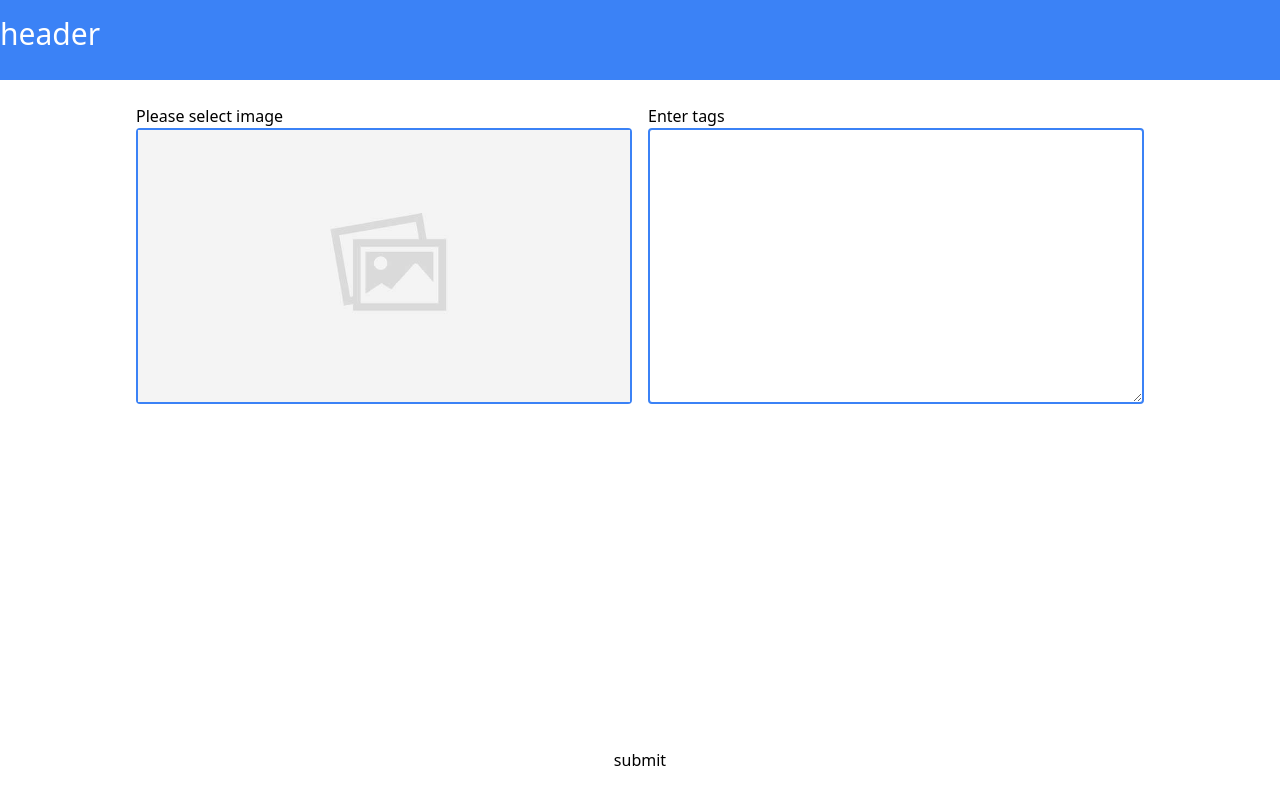
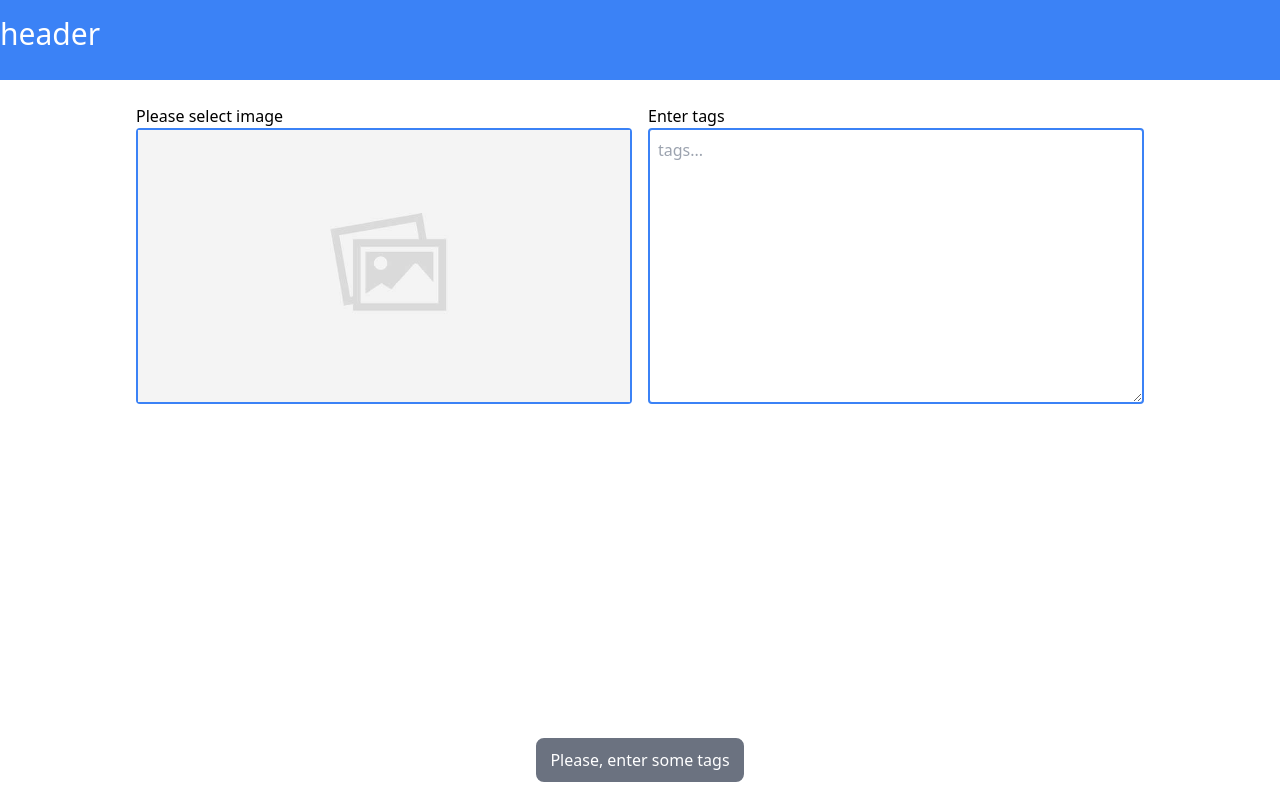
Before and after one commit to MaxUser99/internship, a React (Create React App) app: page / in a window 1280 px wide. Built offline with nearby package versions, Linux system fonts and the light colour scheme.

Commit message:
create submit button

```diff
--- a/src/components/App/App.js
+++ b/src/components/App/App.js
@@ -12,7 +12,7 @@ function App() {
         <ImageBlock className="flex flex-col w-full m-2" />
         <TextBlock className="flex flex-col w-full m-2"/>
       </div>
-      <SubmitButton className="" />
+      <SubmitButton />
     </div>
   );
 }
--- /dev/null
+++ b/src/components/SubmitButton/GuestButton.js
@@ -0,0 +1,29 @@
+import { useMemo } from 'react';
+import { observer } from "mobx-react-lite";
+import { BUTTON_STATE, classes } from './constants';
+import appStore from '../../store/appStore';
+
+const stateToText = {
+  [BUTTON_STATE.OK]: 'Submit',
+  [BUTTON_STATE.DISABLED]: 'Please, enter some tags'
+};
+
+const GuestButton = () => {
+  const { text } = appStore;
+
+  const state = useMemo(() => {
+    if (text.length) return BUTTON_STATE.OK;
+    return BUTTON_STATE.DISABLED;
+  }, [text]);
+
+  const className = classes[state];
+  const disabled = state === BUTTON_STATE.INVALID || state === BUTTON_STATE.DISABLED;
+
+  return (
+    <button className={className} disabled={disabled}>
+      { stateToText[state] }
+    </button>
+  );
+}
+
+export default observer(GuestButton);
--- a/src/components/SubmitButton/SubmitButton.js
+++ b/src/components/SubmitButton/SubmitButton.js
@@ -1,8 +1,23 @@
 import { observer } from 'mobx-react-lite';
+import appStore from '../../store/appStore';
+import { USER_STATUS } from '../../store/userStore';
+import GuestButton from './GuestButton';
+import SubscriberButton from './SubscriberButton';
+import UserButton from './UserButton';
 
-const SubmitButton = ({ className }) => {
+const SubmitButton = () => {
+  const { requiredStatus } = appStore;
+
+  console.log({ requiredStatus })
+  let button = null;
+  if (requiredStatus === USER_STATUS.GUEST) button = <GuestButton />;
+  if (requiredStatus === USER_STATUS.USER) button = <UserButton />;
+  if (requiredStatus === USER_STATUS.SUBSCRIBER) button = <SubscriberButton />;
+
   return (
-    <button className={`${className}`}>submit</button>
+    <div className="flex justify-center items-center">
+      { button}
+    </div>
   );
 };
 
--- /dev/null
+++ b/src/components/SubmitButton/SubscriberButton.js
@@ -0,0 +1,34 @@
+import { useMemo } from 'react';
+import { observer } from "mobx-react-lite";
+import { BUTTON_STATE, classes } from './constants';
+import appStore from '../../store/appStore';
+import userStore, { USER_STATUS } from '../../store/userStore';
+
+const stateToText = {
+  [BUTTON_STATE.OK]: 'Submit',
+  [BUTTON_STATE.DISABLED]: 'Please, entere some tags',
+  [BUTTON_STATE.INVALID]: 'Please Sign in, and pay'
+};
+
+const GuestButton = () => {
+  const { text } = appStore;
+  const { userStatus } = userStore;
+
+  const state = useMemo(() => {
+    if (!text.length) return BUTTON_STATE.DISABLED;
+    if (userStatus === USER_STATUS.GUEST) return BUTTON_STATE.INVALID;
+    if (userStatus === USER_STATUS.USER) return BUTTON_STATE.INVALID;
+    return BUTTON_STATE.OK;
+  }, [text]);
+
+  const className = classes[state];
+  const disabled = state === BUTTON_STATE.INVALID || state === BUTTON_STATE.DISABLED;
+
+  return (
+    <button className={className} disabled={disabled}>
+      { stateToText[state] }
+    </button>
+  );
+}
+
+export default observer(GuestButton);
--- /dev/null
+++ b/src/components/SubmitButton/UserButton.js
@@ -0,0 +1,33 @@
+import { useMemo } from 'react';
+import { observer } from "mobx-react-lite";
+import { BUTTON_STATE, classes } from './constants';
+import appStore from '../../store/appStore';
+import userStore, { USER_STATUS } from '../../store/userStore';
+
+const stateToText = {
+  [BUTTON_STATE.OK]: 'Submit',
+  [BUTTON_STATE.DISABLED]: 'Please, entere some tags',
+  [BUTTON_STATE.INVALID]: 'Please Sign in'
+};
+
+const GuestButton = () => {
+  const { text } = appStore;
+  const { userStatus } = userStore;
+
+  const state = useMemo(() => {
+    if (!text.length) return BUTTON_STATE.DISABLED;
+    if (userStatus === USER_STATUS.GUEST) return BUTTON_STATE.INVALID;
+    return BUTTON_STATE.OK;
+  }, [text]);
+
+  const className = classes[state];
+  const disabled = state === BUTTON_STATE.INVALID || state === BUTTON_STATE.DISABLED;
+
+  return (
+    <button className={className} disabled={disabled}>
+      { stateToText[state] }
+    </button>
+  );
+}
+
+export default observer(GuestButton);
--- /dev/null
+++ b/src/components/SubmitButton/constants.js
@@ -0,0 +1,11 @@
+export const BUTTON_STATE = {
+  OK: 'OK',
+  DISABLED: 'DISABLED',
+  INVALID: 'INVALID',
+}
+
+export const classes = {
+  [BUTTON_STATE.OK]: 'submit-btn',
+  [BUTTON_STATE.DISABLED]: 'submit-btn-disabled',
+  [BUTTON_STATE.INVALID]: 'submit-btn-invalid',
+}
--- a/src/components/TextBlock/TextBlock.js
+++ b/src/components/TextBlock/TextBlock.js
@@ -2,16 +2,21 @@ import { observer } from 'mobx-react-lite';
 import appStore from '../../store/appStore';
 
 const TextBlock = ({ className }) => {
-  const { imageHeight } = appStore;
+  const { imageHeight, setText } = appStore;
 
-  console.log({ imageHeight })
+  const changeHandler = ({ target: { value }}) => setText(value);
 
   return (
     <div className={className}>
       Enter tags
       {
         !!imageHeight &&
-        <textarea style={{ minHeight: imageHeight}} className="p-2 focus:border-blue-700 outline-none border-2 border-blue-500 rounded w-full" />
+        <textarea
+          onChange={changeHandler}
+          style={{ minHeight: imageHeight}}
+          placeholder='tags...'
+          className="p-2 focus:border-blue-700 outline-none border-2 border-blue-500 rounded w-full"
+        />
       }
     </div>
   );
--- a/src/index.css
+++ b/src/index.css
@@ -6,4 +6,14 @@
   .icon-btn {
     min-width: 44px;
   }
+
+  .submit-btn {
+    @apply border-2 border-blue-500 py-2 px-3 rounded-lg text-blue-500 hover:text-white bg-white hover:bg-blue-500 transition;
+  }
+  .submit-btn-disabled {
+    @apply border-2 border-gray-500 py-2 px-3 rounded-lg text-white bg-gray-500 transition;
+  }
+  .submit-btn-invalid {
+    @apply border-2 border-yellow-600 py-2 px-3 rounded-lg text-yellow-600 hover:text-white bg-white hover:bg-yellow-600 transition;
+  }
 }
--- a/src/store/appStore.js
+++ b/src/store/appStore.js
@@ -1,4 +1,5 @@
 import { makeAutoObservable } from 'mobx';
+import { USER_STATUS } from './userStore';
 
 class AppStore {
   text = '';
@@ -9,18 +10,18 @@ class AppStore {
     makeAutoObservable(this);
   }
 
-  // get imageHeight() {
-  //   console.log('image ref: ', this.imageRef && this.imageRef.offsetHeight);
-  //   if (!this.imageRef) return 0;
-  //   return this.imageRef.offsetHeight;
-  // }
+  get requiredStatus() {
+    const trimmedText = this.text.replace(/ /g,'');
+    if (trimmedText.length < 200) return USER_STATUS.GUEST;
+    if (trimmedText.length < 500) return USER_STATUS.USER;
+    return USER_STATUS.SUBSCRIBER;
+  }
 
   setImageHeight = (height) => {
-    console.log('new height: ', height);
     this.imageHeight = height;
   }
 
-  setText(text) {
+  setText = (text) => {
     this.text = text;
   }
 
--- /dev/null
+++ b/src/store/userStore.js
@@ -0,0 +1,23 @@
+import { makeAutoObservable } from 'mobx';
+
+export const USER_STATUS = {
+  GUEST: 'GUEST',
+  USER: 'USER',
+  SUBSCRIBER: 'SUBSCRIBER'
+};
+
+class UserStore {
+  user = null;
+
+  constructor() {
+    makeAutoObservable(this);
+  }
+
+  get userStatus() {
+    if (!this.user) return USER_STATUS.GUEST;
+    return USER_STATUS.USER;
+  }
+}
+
+const userStore = new UserStore();
+export default userStore;
```
